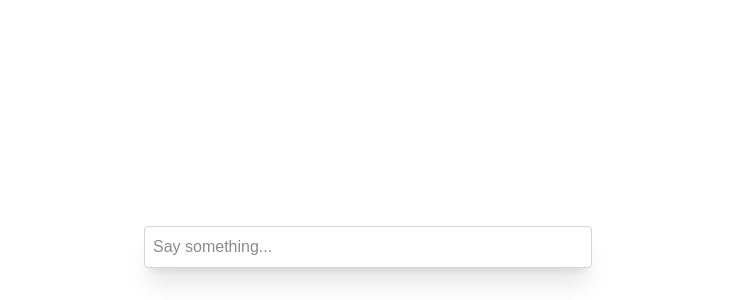
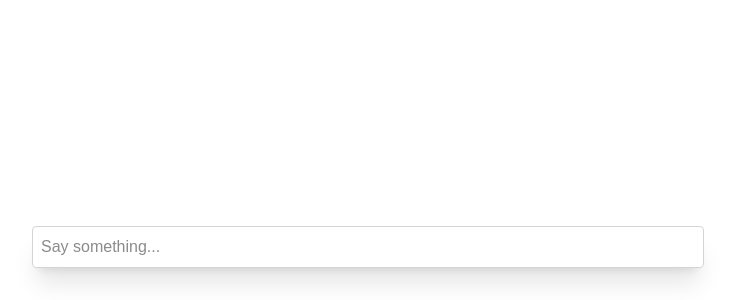
Before and after one commit to kyonenya/ai-sdk-tools-playground, a Next.js app: page / in a window 1280 px wide. Shown: the part 500-800 px from the top of the page, without its empty margins (272-1007 px from the left). Built offline with nearby package versions, Linux system fonts and the light colour scheme.

Commit message:
improve: サイズ調整

```diff
--- a/app/page.tsx
+++ b/app/page.tsx
@@ -7,7 +7,7 @@ export default function Chat() {
   const { messages, sendMessage } = useChat();
 
   return (
-    <div className="flex flex-col w-full max-w-md py-24 mx-auto stretch gap-4">
+    <div className="flex flex-col w-full max-w-md sm:max-w-lg md:max-w-xl lg:max-w-2xl py-24 px-4 sm:px-6 mx-auto stretch gap-4">
       {messages.map((message) => (
         <div key={message.id}>
           {message.role === "user" ? "User: " : "AI: "}
@@ -52,7 +52,7 @@ export default function Chat() {
       >
         <input
           name="user-input"
-          className="fixed dark:bg-zinc-900 bottom-0 w-full max-w-md p-2 mb-8 border border-zinc-300 dark:border-zinc-800 rounded shadow-xl"
+          className="fixed dark:bg-zinc-900 bottom-0 left-1/2 -translate-x-1/2 w-[calc(100%-2rem)] sm:w-full max-w-md sm:max-w-lg md:max-w-xl lg:max-w-2xl p-2 mb-8 border border-zinc-300 dark:border-zinc-800 rounded shadow-xl"
           placeholder="Say something..."
         />
       </form>
```
